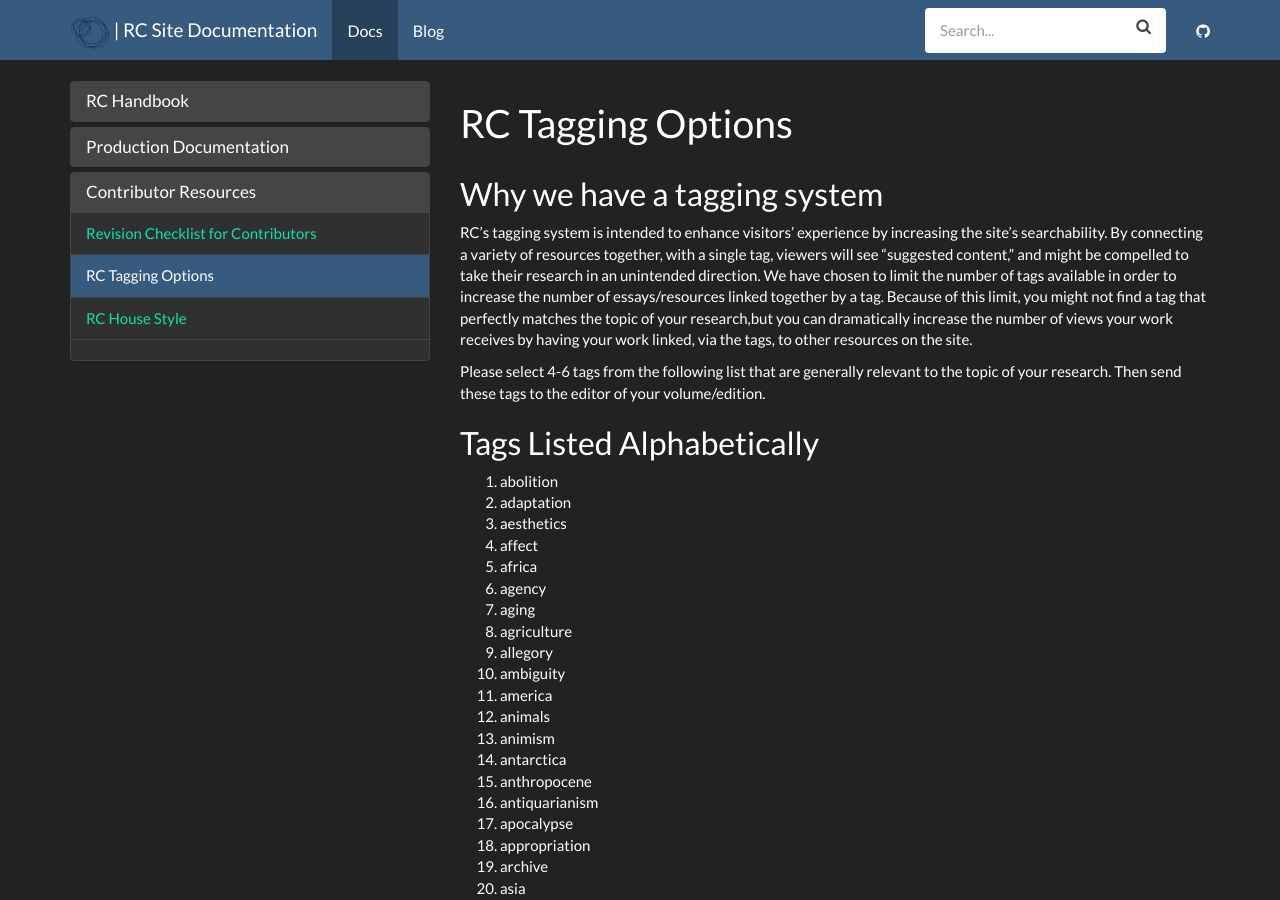
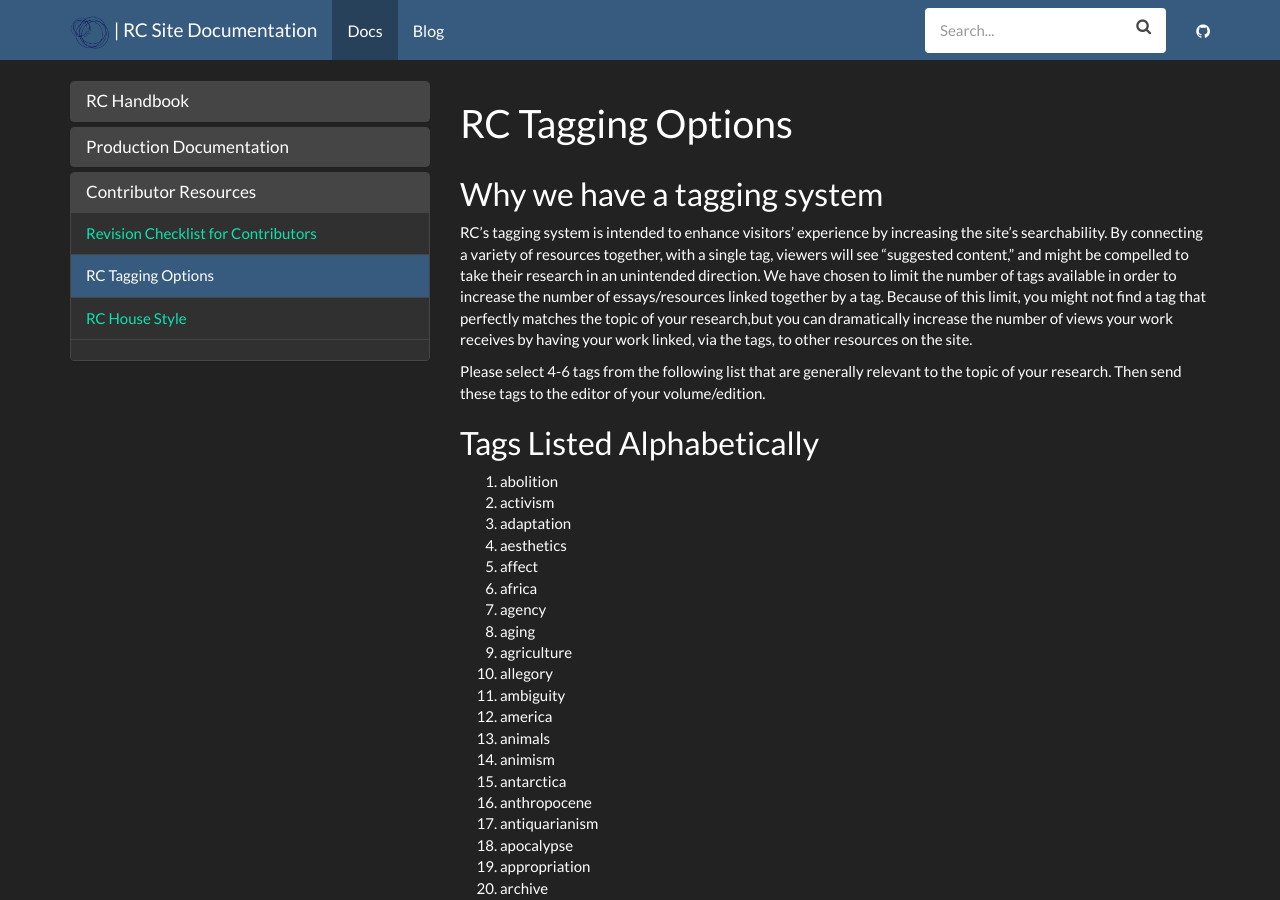
Before and after one commit to steve-kasica/romanticcircles.github.io, a Jekyll site: the page built from _docs/contributor-resources/rc-tagging.md, in a window 1280 px wide and 900 px high. Built offline with Jekyll 4.4.1, drawn with Linux system fonts in a browser that asks for light colours.

Commit message:
added term

```diff
--- a/_docs/contributor-resources/rc-tagging.md
+++ b/_docs/contributor-resources/rc-tagging.md
@@ -11,303 +11,304 @@ Please select 4-6 tags from the following list that are generally relevant to th
 ## Tags Listed Alphabetically
 
 1. abolition
-2. adaptation
-3. aesthetics
-4. affect
-5. africa
-6. agency
-7. aging
-8. agriculture
-9. allegory
-10. ambiguity
-11. america
-12. animals
-13. animism
-14. antarctica
-15. anthropocene
-16. antiquarianism
-17. apocalypse
-18. appropriation
-19. archive
-20. asia
-21. assemblage
-22. astronomy
-23. atheism
-24. australia
-25. author
-26. autobiography
-27. autonomy
-28. beauty
-29. bible
-30. bibliography
-31. bibliomania
-32. bibliotherapy
-33. biography
-34. biopolitics
-35. birds
-36. black atlantic
-37. bluestocking
-38. body
-39. botany
-40. buddhism
-41. byromania
-42. canon
-43. capitalism
-44. Caribbean
-45. caricature
-46. cartoon
-47. catholicism
-48. celebrity
-49. charity
-50. childhood
-51. children's literature
-52. china
-53. chivalry
-54. christianity
-55. chronology
-56. circulation
-57. class
-58. climate change
-59. close reading
-60. clouds
-61. code switching
-62. collaboration
-63. colonialism
-64. comedy
-65. communism
-66. community
-67. comparative literature
-68. conscious
-69. constellation
-70. consumerism
-71. contemporary culture
-72. contemporary poetry
-73. continental
-74. copyright
-75. correspondence
-76. cosmopolitanism
-77. creolization
-78. crimean war
-79. critical theory
-80. culture
-81. cyberpunk
-82. death
-83. decolonization
-84. deconstruction
-85. democracy
-86. desire
-87. diaspora
-88. digital humanities
-89. disability
-90. disaster
-91. disease
-92. domesticity
-93. drama
-94. dream
-95. drugs
-96. duality
-97. east asia
-98. east india company
-99. ecology
-100. ecosystems
-101. editing
-102. elegy
-103. embodiment
-104. empire
-105. empiricism
-106. enclosure
-107. Enlightenment
-108. entanglement
-109. eugenics
-110. eastern europe
-111. europe
-112. environment
-113. environmentalism
-114. epistemology
-115. epistolary
-116. ethics
-117. evolution
-118. existentialism
-119. experience
-120. exploration
-121. fanfiction
-122. fantasy
-123. fascism
-124. fashion
-125. fear
-126. feeling
-127. feminism
-128. film
-129. food
-130. fragment
-131. freedom
-132. freemasonry
-133. french revolution
-134. gender
-135. gender roles
-136. genocide
-137. genre
-138. german romanticism
-139. global
-140. gothic
-141. grammar
-142. haitian revolution
-143. hinduism
-144. hispanosphere
-145. historicism
-146. historiography
-147. history
-148. homoeroticism
-149. homosexuality
-150. human rights
-151. humanism
-152. humanities
-153. hybridity
-154. iconoclasm
-155. iconology
-156. idealism
-157. identity
-158. ideology
-159. imagination
-160. immortality
-161. imperialism
-162. incest
-163. india
-164. individualism
-165. industrial revolution
-166. interdisciplinary
-167. intersectionality
-168. ireland
-169. islam
-170. italy
-171. jacobins
-172. jamaica
-173. japan
-174. jewish authors
-175. journal-keeping
-176. journalism
-177. kabbalah
-178. labor
-179. lake district
-180. landscape
-181. language
-182. latin america
-183. law
-184. liberty
-185. literary criticism
-186. love
-187. lyric
-188. machine
-189. magic lantern
-190. manners
-191. mapping
-192. manuscripts
-193. maroons
-194. marriage
-195. marxism
-196. masculinity
-197. masochism
-198. materialism
-199. media
-200. medicine
-201. melodrama
-202. memory
-203. Mexico
-204. middle ages
-205. middle class
-206. middle east
-207. mobility
-208. modernity
-209. monarchy
-210. morality
-211. mountaineering
-212. movement
-213. multimedia
-214. museum
-215. music
-216. mythology
-217. napoleonic wars
-218. nationalism
-219. natural history
-220. nature
-221. negative capability
-222. network
-223. new criticism
-224. new historicism
-225. new materialism
-226. new media
-227. new zealand
-228. norway
-229. novel
-230. obi
-231. ode
-232. orality
-233. orientalism
-234. orthodoxy
-235. pandemic
-236. panorama
-237. paradox
-238. passion
-239. performance
-240. periodical
-241. periodization
-242. perspective
-243. peterloo
-244. phenomenology
-245. philology
-246. philosophy
-247. photography
-248. phrenology
-249. picture theory
-250. picturesque
-251. place
-252. plague
-253. play
-254. politics
-255. popular culture
-256. pornography
-257. postcolonial
-258. post-romantic
-259. poverty
-260. presentism
-261. print culture
-262. propaganda
-263. prophecy
-264. prosody
-265. Protestantism
-266. protestant reformation
-267. psychoanalysis
-268. psychology
-269. public
-270. publishing
-271. queer studies
-272. race
-273. radicalism
-274. reader response
-275. realism
-276. reception studies
-277. reform
-278. religion
-279. remediation
-280. reproduction
-281. republicanism
-282. resistance
-283. reviews
-284. revision
-284. revolution
-285. rhetoric
-286. rhythm
-287. romance
-288. rome
-289. ruins
-290. rural
-291. russia
-292. satire
-293. science
-294. science fiction
-295. scotland
-296. sculpture
-297. secularism
+2. activism
+3. adaptation
+4. aesthetics
+5. affect
+6. africa
+7. agency
+8. aging
+9. agriculture
+10. allegory
+11. ambiguity
+12. america
+13. animals
+14. animism
+15. antarctica
+16. anthropocene
+17. antiquarianism
+18. apocalypse
+19. appropriation
+20. archive
+21. asia
+22. assemblage
+23. astronomy
+24. atheism
+25. australia
+26. author
+27. autobiography
+28. autonomy
+29. beauty
+30. bible
+31. bibliography
+32. bibliomania
+33. bibliotherapy
+34. biography
+35. biopolitics
+36. birds
+37. black atlantic
+38. bluestocking
+39. body
+40. botany
+41. buddhism
+42. byromania
+43. canon
+44. capitalism
+45. Caribbean
+46. caricature
+47. cartoon
+48. catholicism
+49. celebrity
+50. charity
+51. childhood
+52. children's literature
+53. china
+54. chivalry
+55. christianity
+56. chronology
+57. circulation
+58. class
+59. climate change
+60. close reading
+61. clouds
+62. code switching
+63. collaboration
+64. colonialism
+65. comedy
+66. communism
+67. community
+68. comparative literature
+69. conscious
+70. constellation
+71. consumerism
+72. contemporary culture
+73. contemporary poetry
+74. continental
+75. copyright
+76. correspondence
+77. cosmopolitanism
+78. creolization
+79. crimean war
+80. critical theory
+81. culture
+82. cyberpunk
+83. death
+84. decolonization
+85. deconstruction
+86. democracy
+87. desire
+88. diaspora
+89. digital humanities
+90. disability
+91. disaster
+92. disease
+93. domesticity
+94. drama
+95. dream
+96. drugs
+97. duality
+98. east asia
+99. east india company
+100. ecology
+101. ecosystems
+102. editing
+103. elegy
+104. embodiment
+105. empire
+106. empiricism
+107. enclosure
+108. Enlightenment
+109. entanglement
+110. eugenics
+111. eastern europe
+112. europe
+113. environment
+114. environmentalism
+115. epistemology
+116. epistolary
+117. ethics
+118. evolution
+119. existentialism
+120. experience
+121. exploration
+122. fanfiction
+123. fantasy
+124. fascism
+125. fashion
+126. fear
+127. feeling
+128. feminism
+129. film
+130. food
+131. fragment
+132. freedom
+133. freemasonry
+134. french revolution
+135. gender
+136. gender roles
+137. genocide
+138. genre
+139. german romanticism
+140. global
+141. gothic
+142. grammar
+143. haitian revolution
+144. hinduism
+145. hispanosphere
+146. historicism
+147. historiography
+148. history
+149. homoeroticism
+150. homosexuality
+151. human rights
+152. humanism
+153. humanities
+154. hybridity
+155. iconoclasm
+156. iconology
+157. idealism
+158. identity
+159. ideology
+160. imagination
+161. immortality
+162. imperialism
+163. incest
+164. india
+165. individualism
+166. industrial revolution
+167. interdisciplinary
+168. intersectionality
+169. ireland
+170. islam
+171. italy
+172. jacobins
+173. jamaica
+174. japan
+175. jewish authors
+176. journal-keeping
+177. journalism
+178. kabbalah
+179. labor
+180. lake district
+181. landscape
+182. language
+183. latin america
+184. law
+185. liberty
+186. literary criticism
+187. love
+188. lyric
+189. machine
+190. magic lantern
+191. manners
+192. mapping
+193. manuscripts
+194. maroons
+195. marriage
+196. marxism
+197. masculinity
+198. masochism
+199. materialism
+200. media
+201. medicine
+202. melodrama
+203. memory
+204. Mexico
+205. middle ages
+206. middle class
+207. middle east
+208. mobility
+209. modernity
+210. monarchy
+211. morality
+212. mountaineering
+213. movement
+214. multimedia
+215. museum
+216. music
+217. mythology
+218. napoleonic wars
+219. nationalism
+220. natural history
+221. nature
+222. negative capability
+223. network
+224. new criticism
+225. new historicism
+226. new materialism
+227. new media
+228. new zealand
+229. norway
+230. novel
+231. obi
+232. ode
+233. orality
+234. orientalism
+235. orthodoxy
+236. pandemic
+237. panorama
+238. paradox
+239. passion
+240. performance
+241. periodical
+242. periodization
+243. perspective
+244. peterloo
+245. phenomenology
+246. philology
+247. philosophy
+248. photography
+249. phrenology
+250. picture theory
+251. picturesque
+252. place
+253. plague
+254. play
+255. politics
+256. popular culture
+257. pornography
+258. postcolonial
+259. post-romantic
+260. poverty
+261. presentism
+262. print culture
+263. propaganda
+264. prophecy
+265. prosody
+266. Protestantism
+267. protestant reformation
+268. psychoanalysis
+269. psychology
+270. public
+271. publishing
+272. queer studies
+273. race
+274. radicalism
+275. reader response
+276. realism
+277. reception studies
+278. reform
+279. religion
+280. remediation
+281. reproduction
+282. republicanism
+283. resistance
+284. reviews
+285. revision
+286. revolution
+287. rhetoric
+288. rhythm
+289. romance
+290. rome
+291. ruins
+292. rural
+293. russia
+294. satire
+295. science
+296. science fiction
+297. scotland
+298. sculpture
+299. secularism
 298. sensation
 299. sensibility
 300. sentimentality
```
